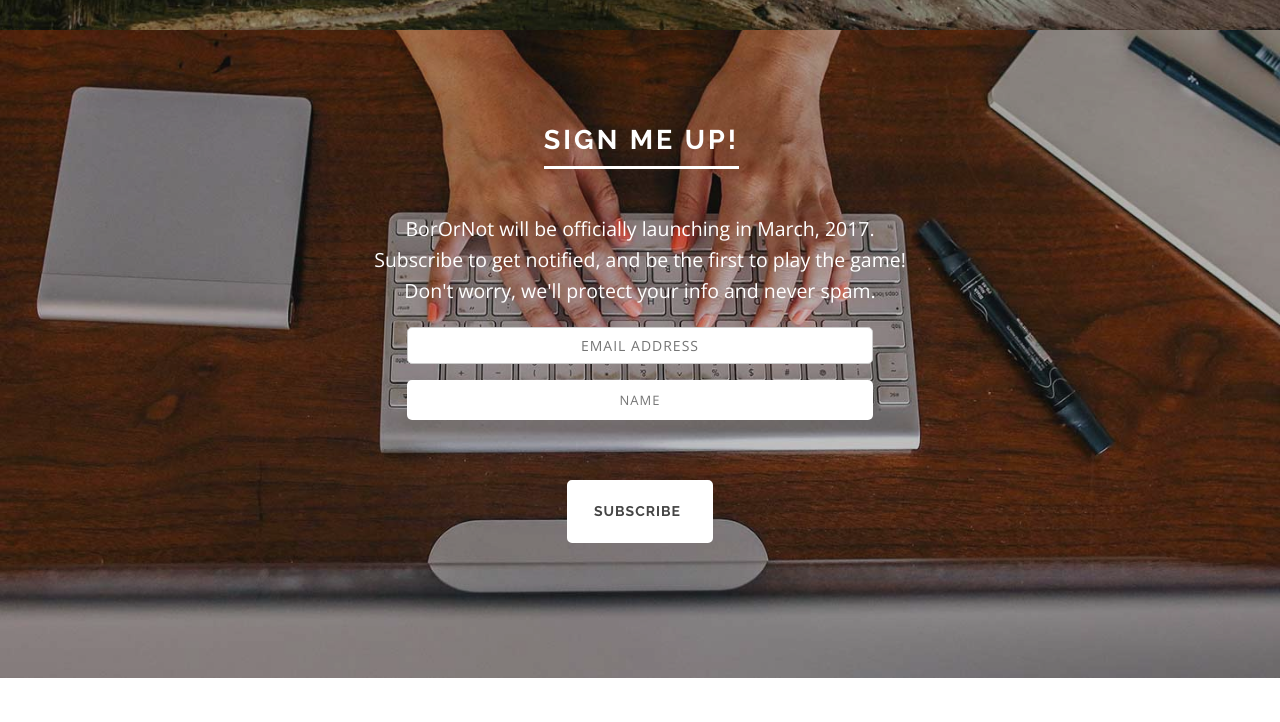
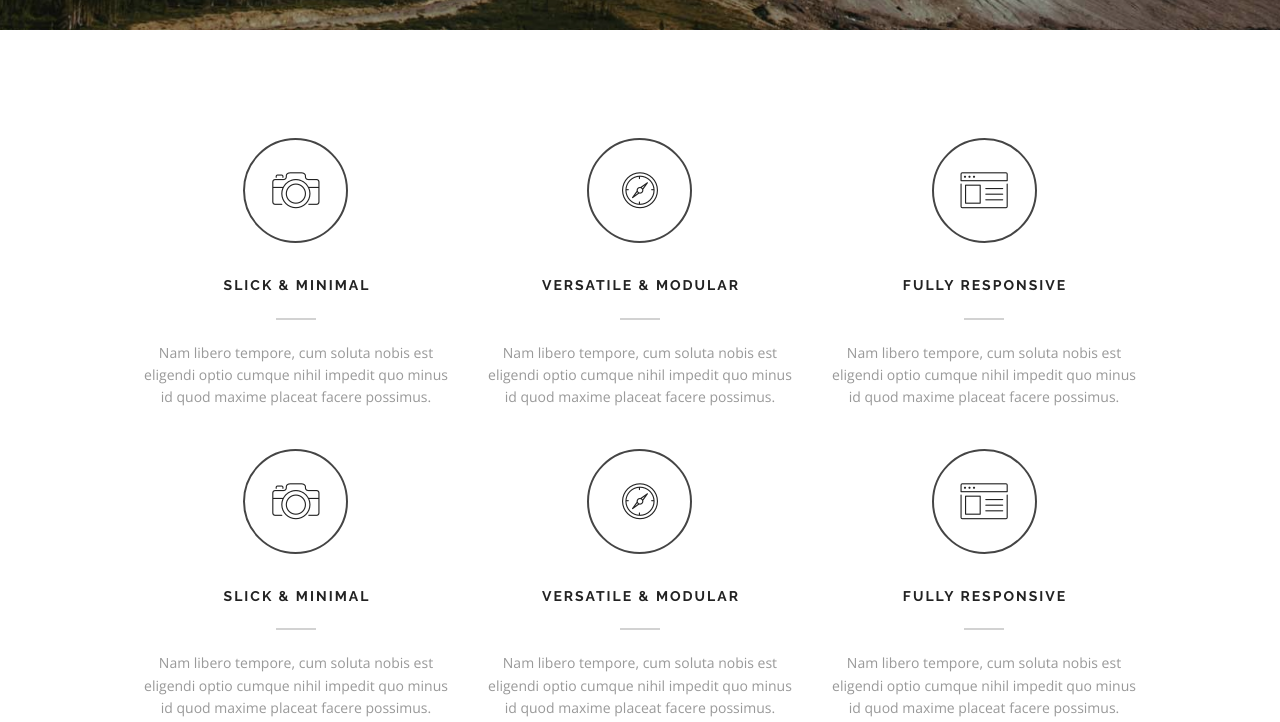
Before and after one commit to EigenAlexa/landing_page, a plain HTML site: page index.html in a window 1280 px wide. Shown: the part 770-1492 px from the top of the page. Drawn offline with nearby package versions, Linux system fonts and the light colour scheme; a script that the page names is missing.

Commit message:
add placeholder feature section

```diff
--- a/index.html
+++ b/index.html
@@ -69,6 +69,73 @@
 			</li>
 		</ul>
 	</section>
+
+	<section id="features">
+        <div class="row" style="padding: 20px">
+            <div class="medium-4 columns text-center">
+                <div class="icon-box">
+                    <i class="icon icon-camera"></i>
+                </div>
+                <h6>Slick & Minimal</h6>
+                <div class="horizontal-line"></div>
+                <p>
+                    Nam libero tempore, cum soluta nobis est eligendi optio cumque nihil impedit quo minus id quod maxime placeat facere possimus.
+                </p>
+            </div>
+            <div class="medium-4 columns text-center">
+                <div class="icon-box">
+                    <i class="icon icon-compass"></i>
+                </div>
+                <h6>Versatile & Modular</h6>
+                <div class="horizontal-line"></div>
+                <p>
+                    Nam libero tempore, cum soluta nobis est eligendi optio cumque nihil impedit quo minus id quod maxime placeat facere possimus.
+                </p>
+            </div>
+            <div class="medium-4 columns text-center">
+                <div class="icon-box">
+                    <i class="icon icon-browser"></i>
+                </div>
+                <h6>Fully Responsive</h6>
+                <div class="horizontal-line"></div>
+                <p>
+                    Nam libero tempore, cum soluta nobis est eligendi optio cumque nihil impedit quo minus id quod maxime placeat facere possimus.
+                </p>
+            </div>
+        </div>
+        <div class="row" style="padding: 20px">
+            <div class="medium-4 columns text-center">
+                <div class="icon-box">
+                    <i class="icon icon-camera"></i>
+                </div>
+                <h6>Slick & Minimal</h6>
+                <div class="horizontal-line"></div>
+                <p>
+                    Nam libero tempore, cum soluta nobis est eligendi optio cumque nihil impedit quo minus id quod maxime placeat facere possimus.
+                </p>
+            </div>
+            <div class="medium-4 columns text-center">
+                <div class="icon-box">
+                    <i class="icon icon-compass"></i>
+                </div>
+                <h6>Versatile & Modular</h6>
+                <div class="horizontal-line"></div>
+                <p>
+                    Nam libero tempore, cum soluta nobis est eligendi optio cumque nihil impedit quo minus id quod maxime placeat facere possimus.
+                </p>
+            </div>
+            <div class="medium-4 columns text-center">
+                <div class="icon-box">
+                    <i class="icon icon-browser"></i>
+                </div>
+                <h6>Fully Responsive</h6>
+                <div class="horizontal-line"></div>
+                <p>
+                    Nam libero tempore, cum soluta nobis est eligendi optio cumque nihil impedit quo minus id quod maxime placeat facere possimus.
+                </p>
+            </div>
+        </div>
+    </section>
 
 	<section class="divider-background background-parallax" id="subscribe">
 		<div class="overlay background-dark-grey"></div>
```
